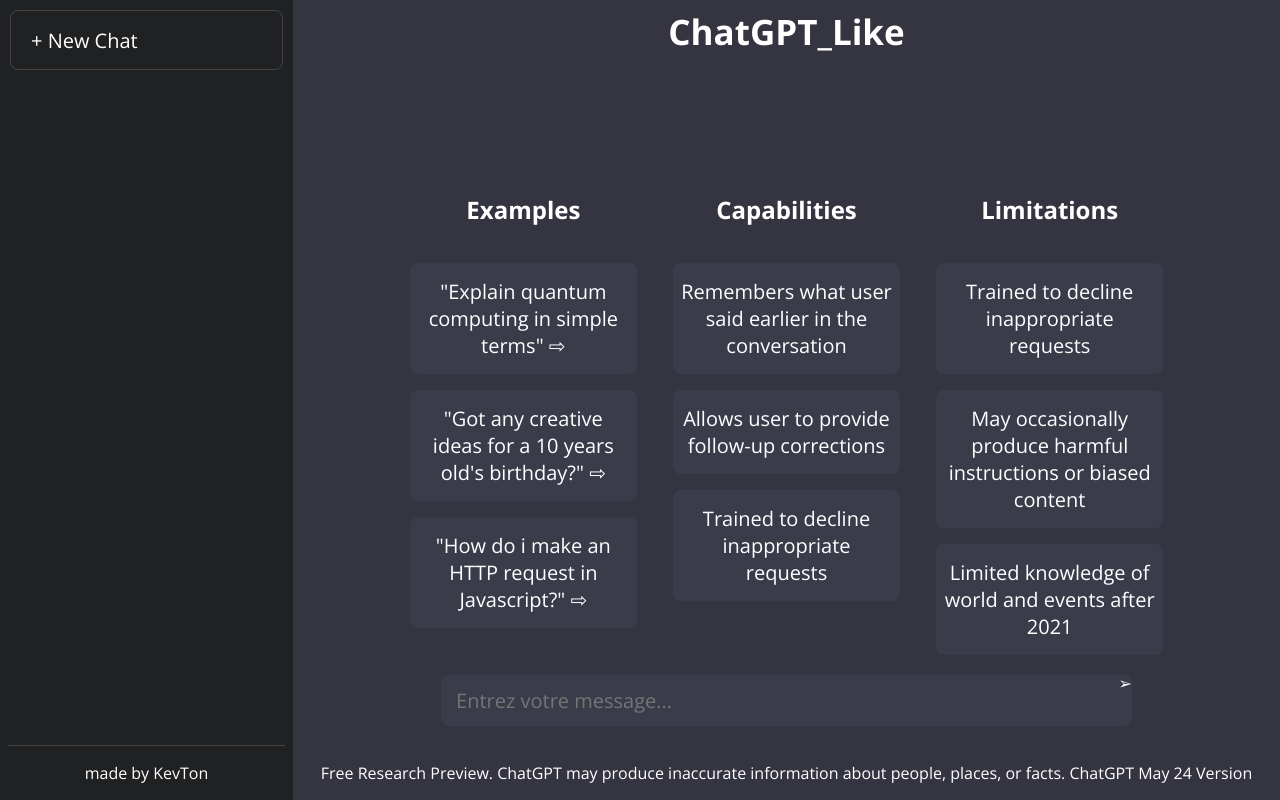
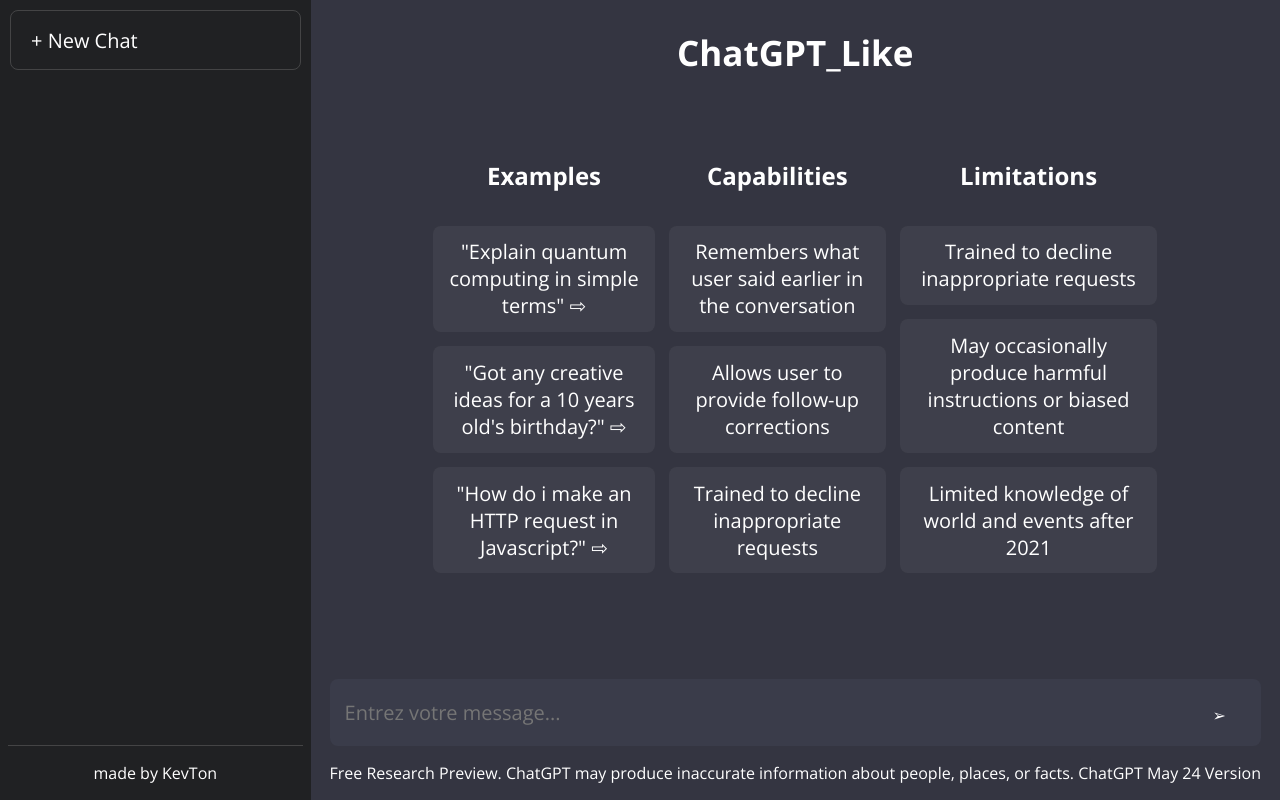
Before and after one commit to KevTon972/chatgpt_like, a Django app: page / in a window 1280 px wide. Run offline with Django 4.2, Linux system fonts and the light colour scheme.

Commit message:
improve css

```diff
--- a/src/clone_chatgpt/static/style.css
+++ b/src/clone_chatgpt/static/style.css
@@ -40,10 +40,9 @@
 
 .side-bar {
   background-color: #202123;
-  width: 380px;
+  width: 410px;
   height: 100vh;
   padding: 0, 35px;
-
 }
 
 #chat-container {
@@ -55,7 +54,7 @@
 }
 
 h1 {
-  margin: 8px;
+  margin-bottom: 10px;
   font-size: 35px;
 }
 
@@ -73,25 +72,24 @@
 }
 
 #chat-input {
-  padding: 20px;
   display: flex;
   justify-content: center;
   text-align: center;
-  width: 70%;
+  width: 100%;
   position: relative;
 }
 
 #chat-input #submit {
   position: absolute;
   cursor: pointer;
-  right: 20px;
-  top: 17px;
+  right: 35px;
+  top: 25px;
 }
 
 #user-input {
   font-size: 20px;
   border-radius: 8px;
-  padding: 12px 15px;
+  padding: 20px 15px;
   width: 100%;
   background-color: #3a3c4a;
   box-shadow: rgba(0, 0, 0, 0.05);
@@ -103,30 +101,55 @@
 }
 
 .example-container {
-  flex: 1;
   display: flex;
+  justify-content: center;
   align-items: center;
-  text-align: center;
+  box-sizing: border-box;
   width: 80%;
+  padding: 0 1.6rem;
+  gap: 0.875rem;
 }
 
 ul {
   margin: 0;
+  padding: 0;
   list-style: none;
   display: flex;
   flex-direction: column;
-  height: 35vh;
-  padding: 10px;
+  justify-content: space-between;
+  gap: 0.875rem;
 }
 
 li {
-  margin: 8px;
-  background-color: #3a3c4a;
-  box-shadow: rgba(0, 0, 0, 0.05);
+  background-color: hsla(0,0%,100%,.05);
   box-sizing: border-box;
-  padding: 15px 8px;
+  padding: 0.80rem;
   border-radius: 8px;
   font-size: 20px;
-  max-width: 28rem;
   text-align: center;
 }
+
+.limitations {
+  display: flex;
+  justify-content: center;
+  flex-direction: column;
+  gap: 0.875rem;
+}
+
+.examples{
+  display: flex;
+  justify-content: center;
+  flex-direction: column;
+  gap: 0.875rem;
+}
+
+.capabilities{
+  display: flex;
+  flex-direction: column;
+  gap: 0.875rem;
+}
+.bottom-page {
+  display: flex;
+  flex-direction: column;
+  align-items: center;
+}
--- a/src/clone_chatgpt/templates/index.html
+++ b/src/clone_chatgpt/templates/index.html
@@ -57,14 +57,16 @@
         <div id="chat-messages">
           <!-- Les messages du chat seront ajoutés dynamiquement ici -->
         </div>
+        <div class="bottom-page">
           <div id="chat-input">
             <input type="text" id="user-input" placeholder="Entrez votre message...">
             <div id="submit">➢</div>
           </div>
-        <div class="bottom-page">
+          <div class="bottom">
             <p class="info">Free Research Preview. ChatGPT may produce inaccurate information about people,
                places, or facts. ChatGPT May 24 Version
             </p>
+          </div>
         </div>
       </div>
     </section>
```
Lines whose indentation alone changed are shown as unchanged.
